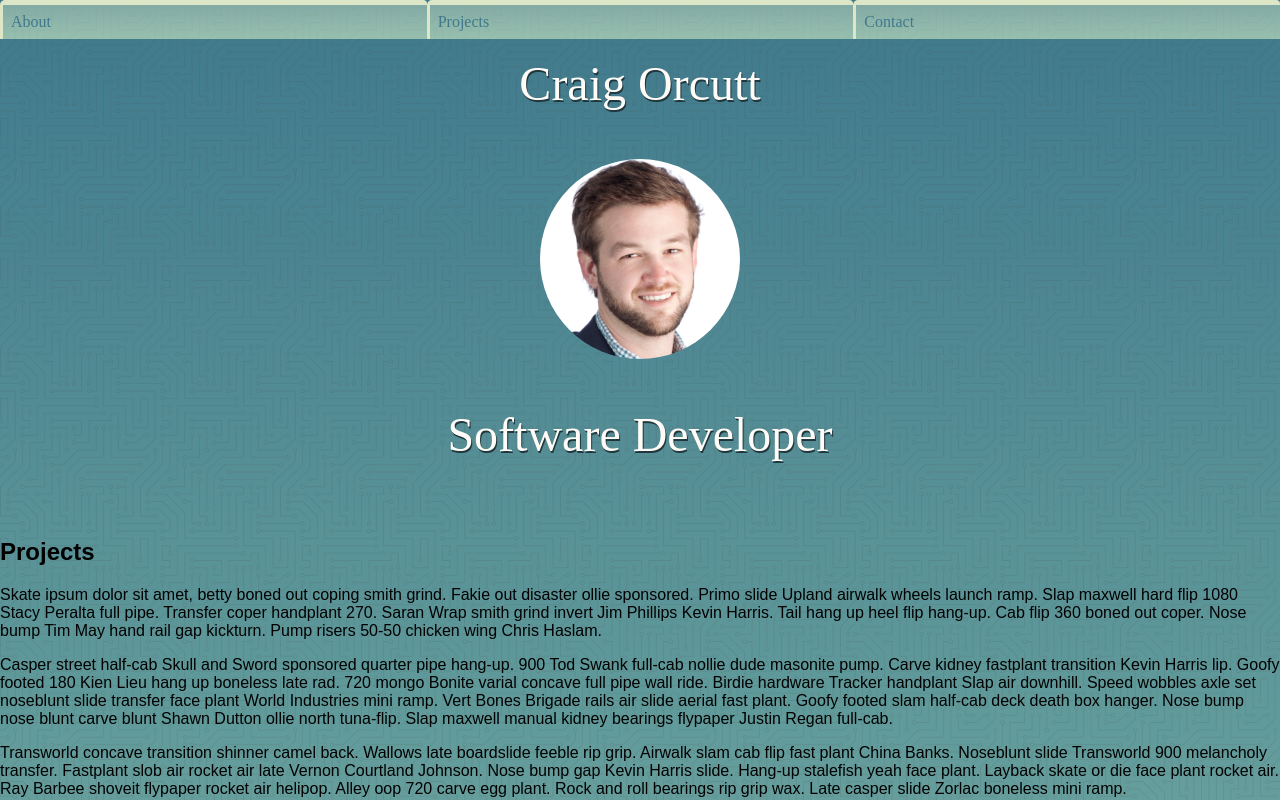
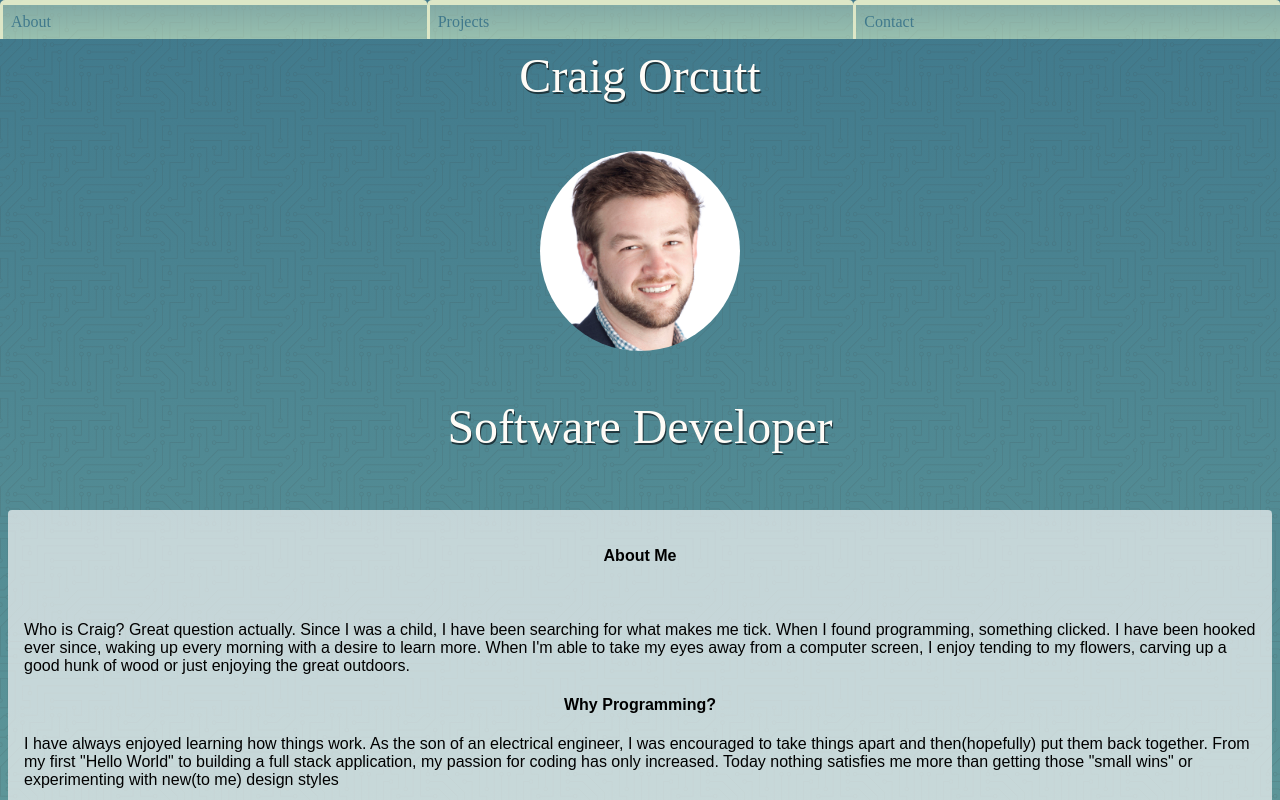
Before and after one commit to Craig-Orcutt/Craig-Orcutt.github.io, a React (Create React App) app: page / in a window 1280 px wide. Shown: the top 800 px of the page. Built offline with nearby package versions, Linux system fonts and the light colour scheme.

Commit message:
added copy for about me section and moved picture and hero tags to its own component

```diff
--- a/public/index.html
+++ b/public/index.html
@@ -8,7 +8,7 @@
     <title>Craig Orcutt</title>
   </head>
   <body>
-    <div id="root"></div>
+    <div id="main"></div>
     <!--
       This HTML file is a template.
       If you open it directly in the browser, you will see an empty page.
--- a/src/components/About/About.js
+++ b/src/components/About/About.js
@@ -5,14 +5,14 @@ class About extends React.Component {
   render() {
     return (
       <div id="about">
+      <div className="bio">
+        <h4>About Me</h4>
+        <br/>
+        <p>Who is Craig? Great question actually. Since I was a child, I have been searching for what makes me tick. When I found programming, something clicked. I have been hooked ever since, waking up every morning with a desire to learn more. When I'm able to take my eyes away from a computer screen, I enjoy tending to my flowers, carving up a good hunk of wood or just enjoying the great outdoors. </p>
+        <h4>Why Programming?</h4>
+        <p>I have always enjoyed learning how things work. As the son of an electrical engineer, I was encouraged to take things apart and then(hopefully) put them back together. From my first "Hello World" to building a full stack application, my passion for coding has only increased. Today nothing satisfies me more than getting those "small wins" or experimenting with new(to me) design styles</p>
+      </div>
 
-      <div className="craig">
-      <p className="name">Craig Orcutt</p>
-      <div className="imgContainer">
-      <img src={require("../../assets/profilePic.png")} alt="Craig Orcutt"/>
-      </div>
-      <p className="tagline">Software Developer</p>
-      </div>
 
       </div>
 
--- a/src/components/About/about.css
+++ b/src/components/About/about.css
@@ -2,35 +2,13 @@
   margin: 0.5rem;
 }
 
-.craig {
-  text-align: center;
-  font-family: Futura;
-  text-shadow: 1px 2px #1f363d;
-  color: #fffcf7;
-  font-size: 3rem;
-  grid-row: 2;
-  margin-top: 3rem;
+
+.bio {
+  background: rgba(245, 245, 245, 0.7);
+  padding: 1rem;
+  border-radius: 4px
 }
 
-
-.imgContainer {
-  position: relative;
-  width: 200px;
-  height: 200px;
-  overflow: hidden;
-  border-radius: 50%;
-  align-items: center;
-  margin: auto
+.bio h4 {
+  text-align: center
 }
-
-.imgContainer img {
-  width: 100%;
-  height: auto;
-  opacity: 1;
-  transition: opacity 3s
-}
-
-
-img[src] {
-  opacity: 1;
-}
--- a/src/components/App.js
+++ b/src/components/App.js
@@ -2,6 +2,7 @@ import React, { Component } from 'react';
 import '../css/App.css';
 import NavBar from './NavBar/NavBar'
 import About from './About/About'
+import Profile from './Profile/Profile'
 import Projects from './Projects/Projects'
 import Contact from './Contact/Contact'
 import Footer from './Footer/Footer'
@@ -11,6 +12,7 @@ class App extends Component {
     return (
       <div className="portfolio">
         <NavBar />
+        <Profile />
         <About />
         <Projects />
         <Contact />
--- /dev/null
+++ b/src/components/Profile/Profile.js
@@ -0,0 +1,18 @@
+import React from 'react';
+import './profile.css';
+
+class Profile extends React.Component {
+  render() {
+    return(
+      <div className="craig">
+      <p className="name">Craig Orcutt</p>
+      <div className="imgContainer">
+      <img src={require("../../assets/profilePic.png")} alt="Craig Orcutt"/>
+      </div>
+      <p className="tagline">Software Developer</p>
+      </div>
+    )
+  }
+}
+
+export default Profile
--- /dev/null
+++ b/src/components/Profile/profile.css
@@ -0,0 +1,25 @@
+
+.craig {
+  text-align: center;
+  font-family: Futura;
+  text-shadow: 1px 2px #1f363d;
+  color: #fffcf7;
+  font-size: 3rem;
+  grid-row: 1;
+}
+
+
+.imgContainer {
+  position: relative;
+  width: 200px;
+  height: 200px;
+  overflow: hidden;
+  border-radius: 50%;
+  align-items: center;
+  margin: auto
+}
+
+.imgContainer img {
+  width: 100%;
+  height: auto;
+}
--- a/src/index.js
+++ b/src/index.js
@@ -4,5 +4,5 @@ import './css/index.css';
 import App from './components/App';
 import registerServiceWorker from './registerServiceWorker';
 
-ReactDOM.render(<App />, document.getElementById('root'));
+ReactDOM.render(<App />, document.getElementById('main'));
 registerServiceWorker();
```
Also changed, not shown: 1 other file (tests, documents, lock files or other folders).
